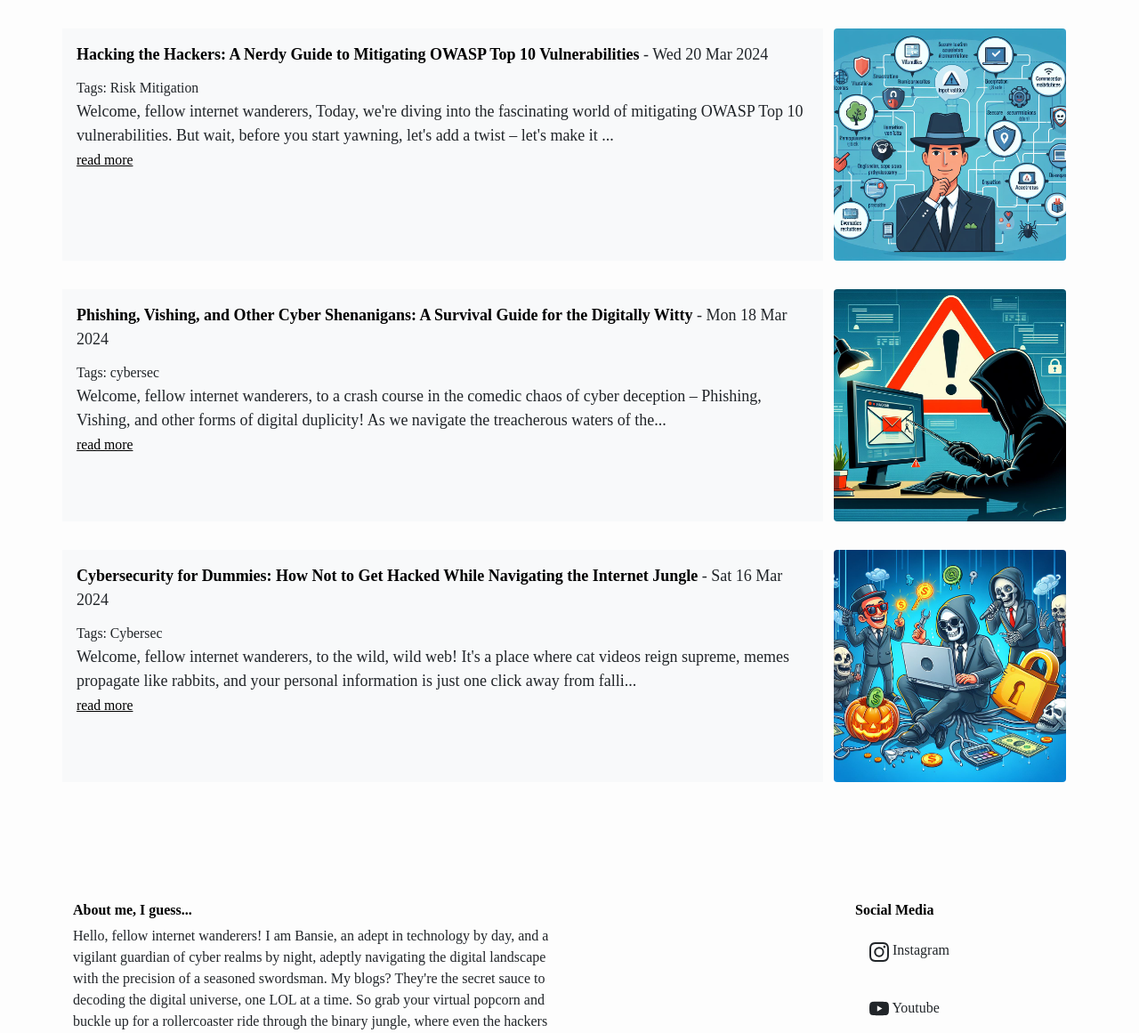
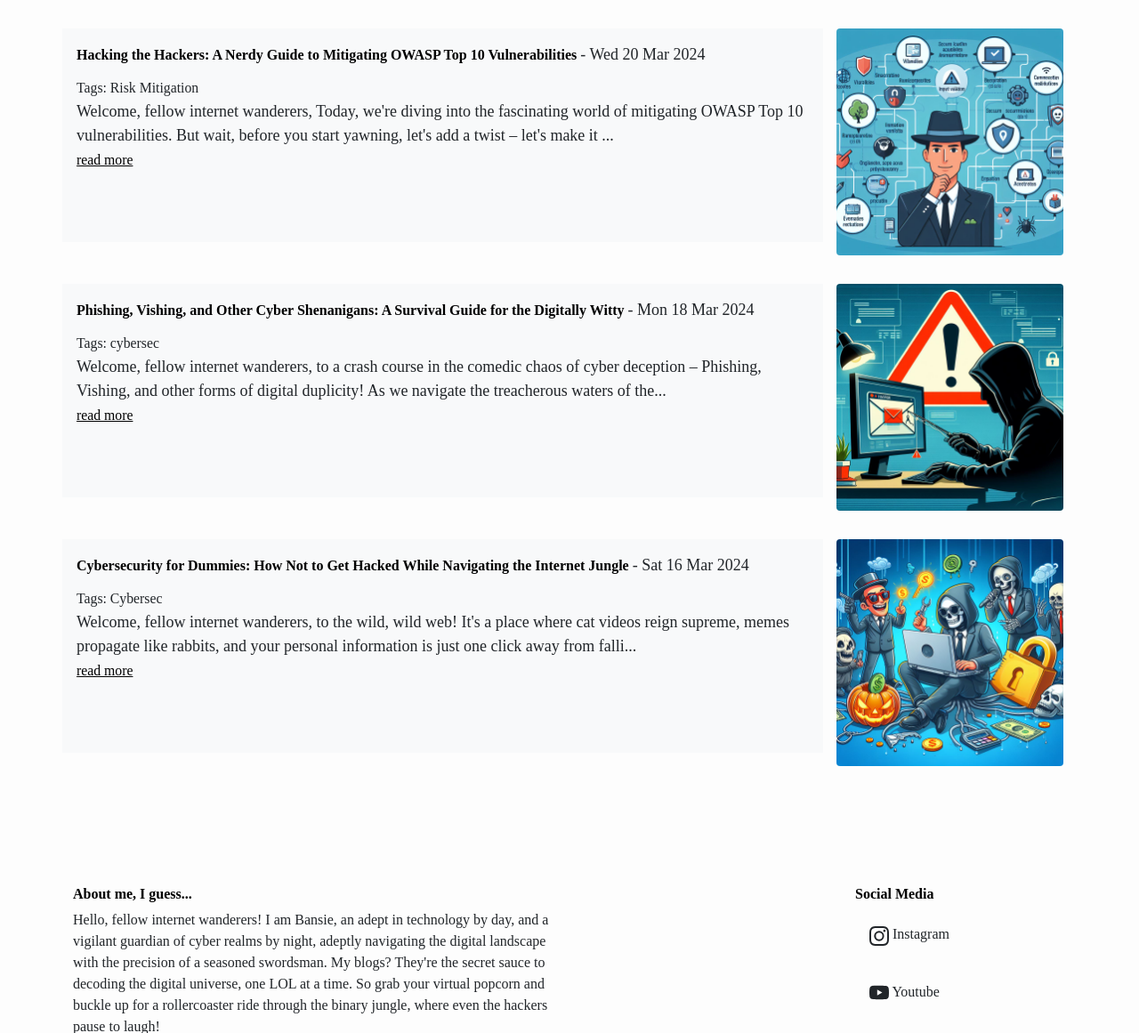
Before and after one commit to Bansiev8/BinaryBanter, a Django app: page / in a window 1280 px wide. Shown: the part 86-1247 px from the top of the page at 89% size. Run offline with Django 4.2, Linux system fonts and the light colour scheme; data comes from the database, SQL or seed files in the repository; some libraries are stand-ins or nearby versions; some web fonts are replaced.

Commit message:
font changes

```diff
--- a/binarybanter/blog/templates/home.html
+++ b/binarybanter/blog/templates/home.html
@@ -12,6 +12,11 @@
         text-decoration: underline;
     }
 
+    .blogtitle a {
+        font-size: 16px; /* Reduce font size of blog title */
+        font-weight: bold; /* Keep it bold */
+    }
+
     /* Custom CSS */
     @media (max-width: 767px) {
         .blogtitle-details {
@@ -23,11 +28,25 @@
             max-width: 50%;
             padding: 0;
         }
+
+        .col-mobile:not(:last-child) {
+            margin-bottom: 15px; /* Add margin between columns on small devices */
+        }
     }
 
     @media (min-width: 768px) {
         .blogtitle-details {
             margin-top: 10px; /* Add some space between blogtitle and blogtitle-details */
+        }
+
+        .col-md-9,
+        .col-md-3 {
+            padding-left: 15px;
+            padding-right: 15px;
+        }
+
+        .main-text {
+            margin-bottom: 15px; /* Add margin between main-text and main-img on medium and large devices */
         }
     }
 </style>
@@ -35,11 +54,10 @@
 <section class="px-3">
     <div class="container pb-5">
         <ul class="list-unstyled">
-            <!-- <h3><u>Recommended Posts</u></h3> -->
             {% for post in post_list %}
             <li>
                 <div class="row g-4 mt-2">
-                    <div class="col-md-9 col-sm-12 col-xs-12 col-mobile bg-light p-3"> <!-- Modified column class -->
+                    <div class="main-text col-md-9 col-sm-12 col-xs-12 col-mobile bg-light p-3"> <!-- Modified column class -->
                         <div class="blogtitle">
                             <a class="text-decoration-none fw-bold" href="{% url 'post_detail' post.slug %}" style="color:black;"> {{ post.title }} </a> - {{ post.created_at | date:"D d M Y" }}<br/>
                         </div>
@@ -51,7 +69,7 @@
                             </a>
                         </div>
                     </div>
-                    <div class="col-md-3 col-sm-12 col-xs-12 col-mobile"> <!-- Modified column class -->
+                    <div class="main-img col-md-3 col-sm-12 col-xs-12 col-mobile"> <!-- Modified column class -->
                         {% if post.feature_image %}
                         <img src="{{post.feature_image.url}}" class="img-fluid rounded" alt="{{post.title}}">
                         {% else %}
```
